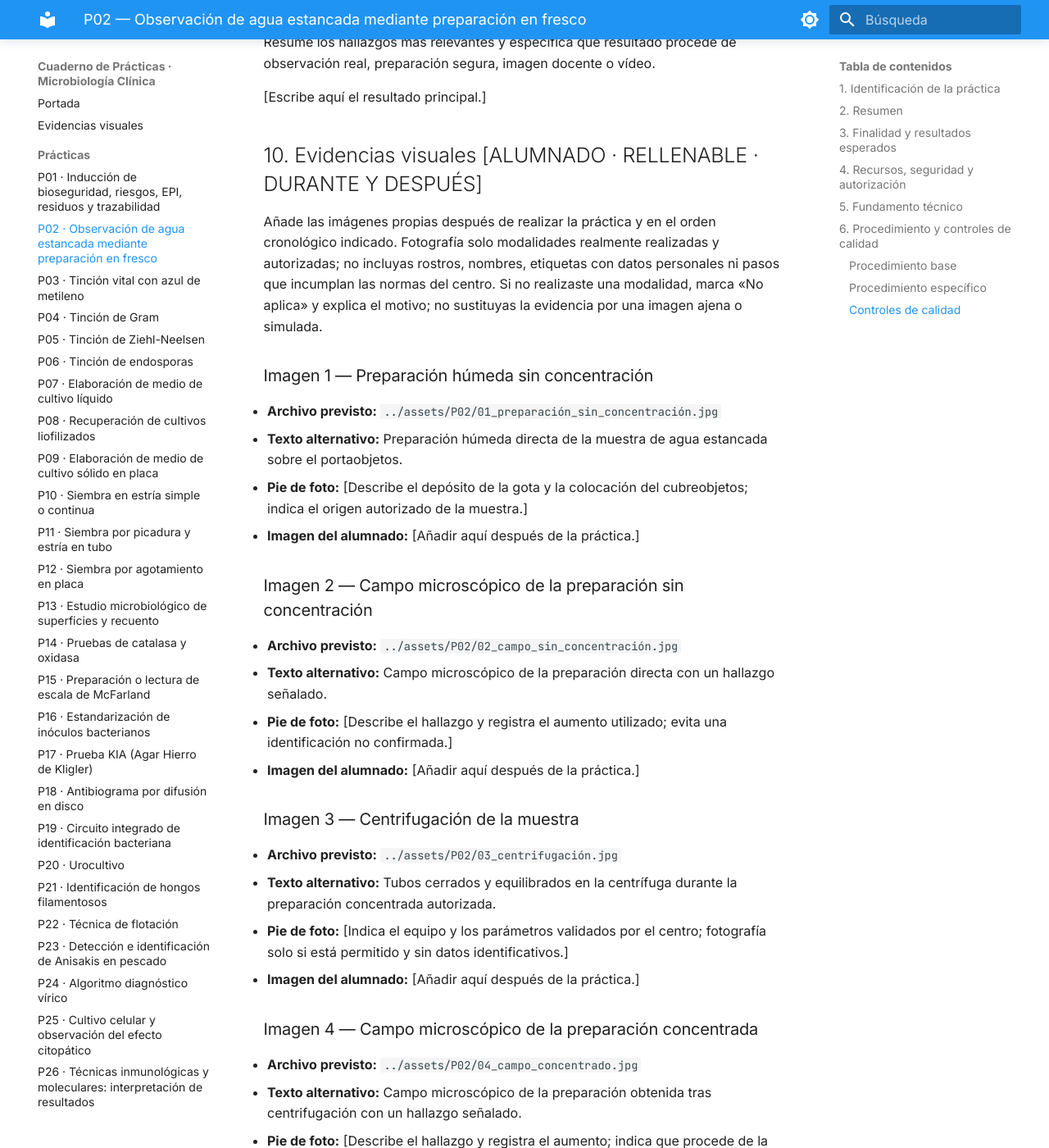
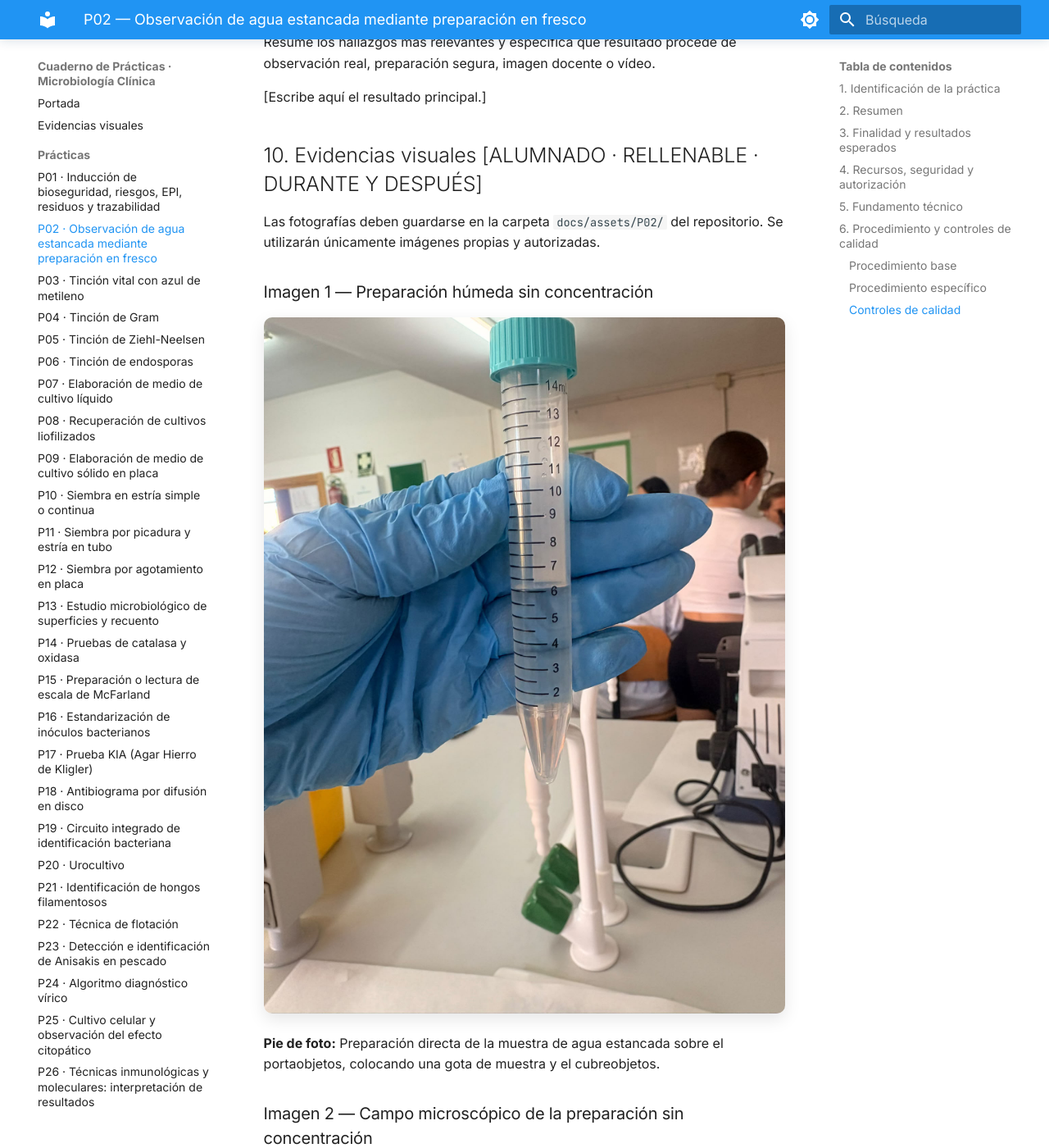
Before and after one commit to lloboc01-ai/Cuaderno-microbiolog-a-Leire-, an MkDocs documentation site: the page built from docs/practicas/P02_Observacion_en_fresco.md, in a window 1280 px wide and 1400 px high, scrolled down 8098 px. Shown: the whole window at 82% size. Built offline with MkDocs 1.6.1 and Material for MkDocs 9.7.7, drawn with Linux system fonts in a browser that asks for light colours; some of the changed text lies outside the part shown.

Commit message:
Update P02_Observacion_en_fresco.md

```diff
--- a/docs/practicas/P02_Observacion_en_fresco.md
+++ b/docs/practicas/P02_Observacion_en_fresco.md
@@ -182,44 +182,47 @@ Resume los hallazgos más relevantes y especifica qué resultado procede de obse
 
 [Escribe aquí el resultado principal.]
 
+
 ## 10. Evidencias visuales [ALUMNADO · RELLENABLE · DURANTE Y DESPUÉS]
 
-Añade las imágenes propias después de realizar la práctica y en el orden cronológico indicado. Fotografía solo modalidades realmente realizadas y autorizadas; no incluyas rostros, nombres, etiquetas con datos personales ni pasos que incumplan las normas del centro. Si no realizaste una modalidad, marca «No aplica» y explica el motivo; no sustituyas la evidencia por una imagen ajena o simulada.
+Las fotografías deben guardarse en la carpeta `docs/assets/P02/` del repositorio. Se utilizarán únicamente imágenes propias y autorizadas.
 
 ### Imagen 1 — Preparación húmeda sin concentración
 
-- **Archivo previsto:**  `../assets/P02/01_preparación_sin_concentración.jpg`
-- **Texto alternativo:** Preparación húmeda directa de la muestra de agua estancada sobre el portaobjetos.
-- **Pie de foto:** [Describe el depósito de la gota y la colocación del cubreobjetos; indica el origen autorizado de la muestra.]
-- **Imagen del alumnado:** [Añadir aquí después de la práctica.]
+![Preparación húmeda sin concentración](../assets/P02/01_preparación_sin_concentración.jpg)
+
+**Pie de foto:** Preparación directa de la muestra de agua estancada sobre el portaobjetos, colocando una gota de muestra y el cubreobjetos.
 
 ### Imagen 2 — Campo microscópico de la preparación sin concentración
 
-- **Archivo previsto:** `../assets/P02/02_campo_sin_concentración.jpg`
-- **Texto alternativo:** Campo microscópico de la preparación directa con un hallazgo señalado.
-- **Pie de foto:** [Describe el hallazgo y registra el aumento utilizado; evita una identificación no confirmada.]
-- **Imagen del alumnado:** [Añadir aquí después de la práctica.]
+![Campo microscópico sin concentración](../assets/P02/02_campo_sin_concentración.jpg)
+
+**Pie de foto:** Observación microscópica de la muestra de agua estancada. Se describen las estructuras observadas y el aumento utilizado.
 
 ### Imagen 3 — Centrifugación de la muestra
 
-- **Archivo previsto:** `../assets/P02/03_centrifugación.jpg`
-- **Texto alternativo:** Tubos cerrados y equilibrados en la centrífuga durante la preparación concentrada autorizada.
-- **Pie de foto:** [Indica el equipo y los parámetros validados por el centro; fotografía solo si está permitido y sin datos identificativos.]
-- **Imagen del alumnado:** [Añadir aquí después de la práctica.]
+**Imagen no disponible en la carpeta actual.**
+
+**Pie de foto:** [Añadir fotografía si se realizó la centrifugación y se dispone de evidencia propia autorizada.]
 
 ### Imagen 4 — Campo microscópico de la preparación concentrada
 
-- **Archivo previsto:** `../assets/P02/04_campo_concentrado.jpg`
-- **Texto alternativo:** Campo microscópico de la preparación obtenida tras centrifugación con un hallazgo señalado.
-- **Pie de foto:** [Describe el hallazgo y registra el aumento; indica que procede de la preparación concentrada.]
-- **Imagen del alumnado:** [Añadir aquí después de la práctica.]
+![Campo microscópico de la preparación concentrada](../assets/P02/04_campo_concentrado.jpg)
+
+**Pie de foto:** Observación microscópica de la muestra concentrada tras la centrifugación, indicando las estructuras encontradas y el aumento utilizado.
 
 ### Imagen 5 — Limpieza del puesto y eliminación de residuos
 
-- **Archivo previsto:** `../assets/P02/05_limpieza_y_residuos.jpg`
-- **Texto alternativo:** Puesto de trabajo limpio y residuos de la práctica separados según la ruta del centro.
-- **Pie de foto:** [Describe la limpieza realizada y la ruta de eliminación aplicada; no fotografíes datos personales.]
-- **Imagen del alumnado:** [Añadir aquí después de la práctica.]
+**Imagen no disponible en la carpeta actual.**
+
+**Pie de foto:** [Añadir fotografía propia de la limpieza y eliminación de residuos si se dispone de ella.]
+
+### Anexo — Microorganismos de referencia
+
+![Anexo de microorganismos](../assets/P02/anexo_microorganismos.jpg)
+
+**Pie de foto:** Imagen de referencia docente para orientar la identificación de los microorganismos observados. No constituye una fotografía propia de la práctica.
+
 ## 11. Incidencias, errores y medidas correctoras [ALUMNADO · RELLENABLE · DURANTE]
 
 | Incidencia, error o duda detectada | Posible causa | Medida correctora aplicada o propuesta | ¿Afectó al resultado? |
```
